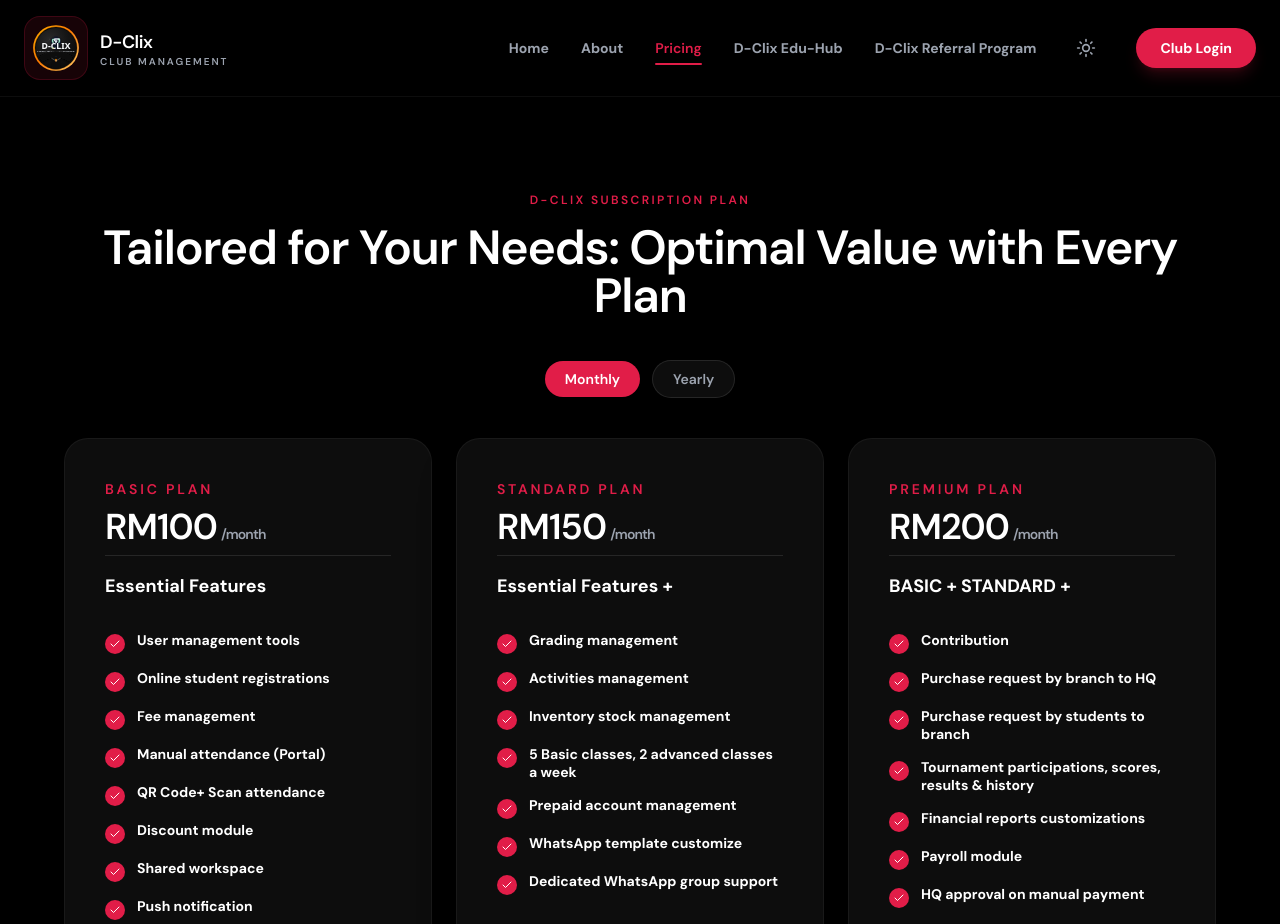
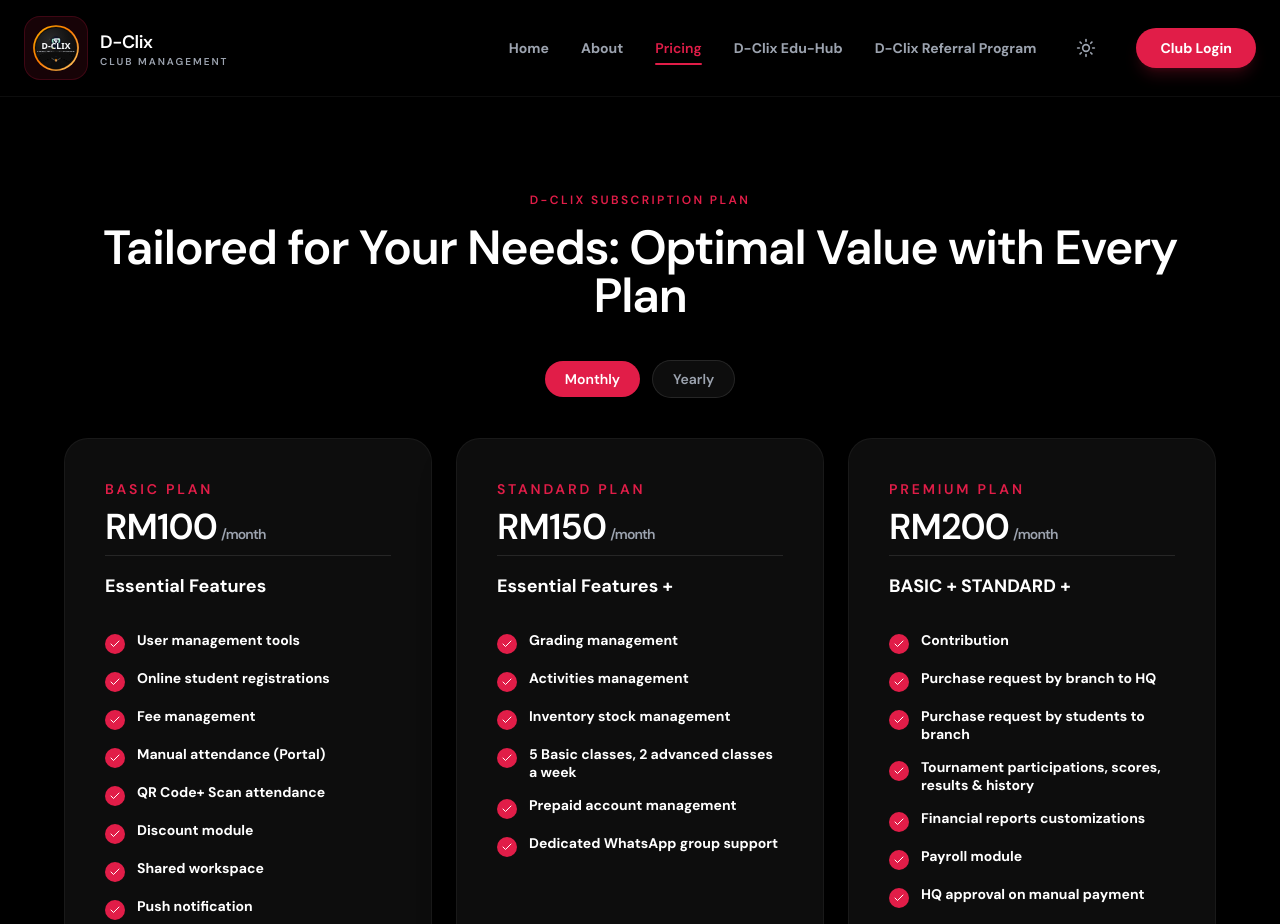
Before and after one commit to Sadvi108/Sports-Tournament-Portal, a React (Vite) app: page /plan-pricing in a window 1280 px wide. Shown: the top 924 px of the page. Built offline with nearby package versions, Linux system fonts and the light colour scheme.

Commit message:
chore: Remove WhatsApp template from standard plan

```diff
--- a/src/pages/Pricing.tsx
+++ b/src/pages/Pricing.tsx
@@ -52,7 +52,6 @@ export default function Pricing() {
           'Inventory stock management',
           '5 Basic classes, 2 advanced classes a week',
           'Prepaid account management',
-          'WhatsApp template customize',
           'Dedicated WhatsApp group support'
         ],
         featured: true,
```
